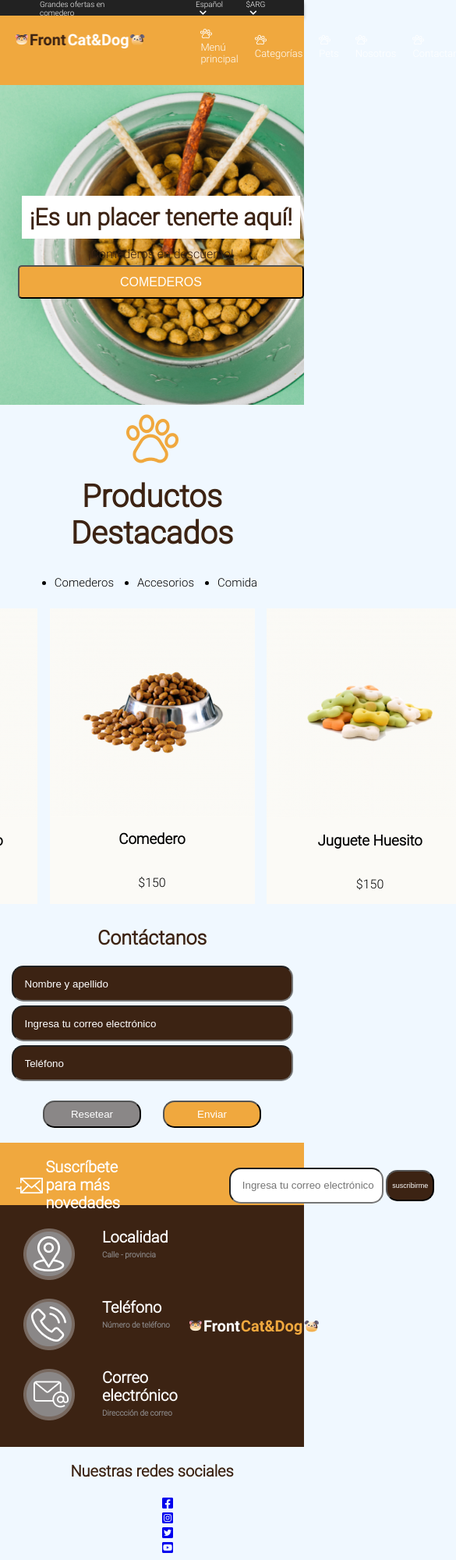
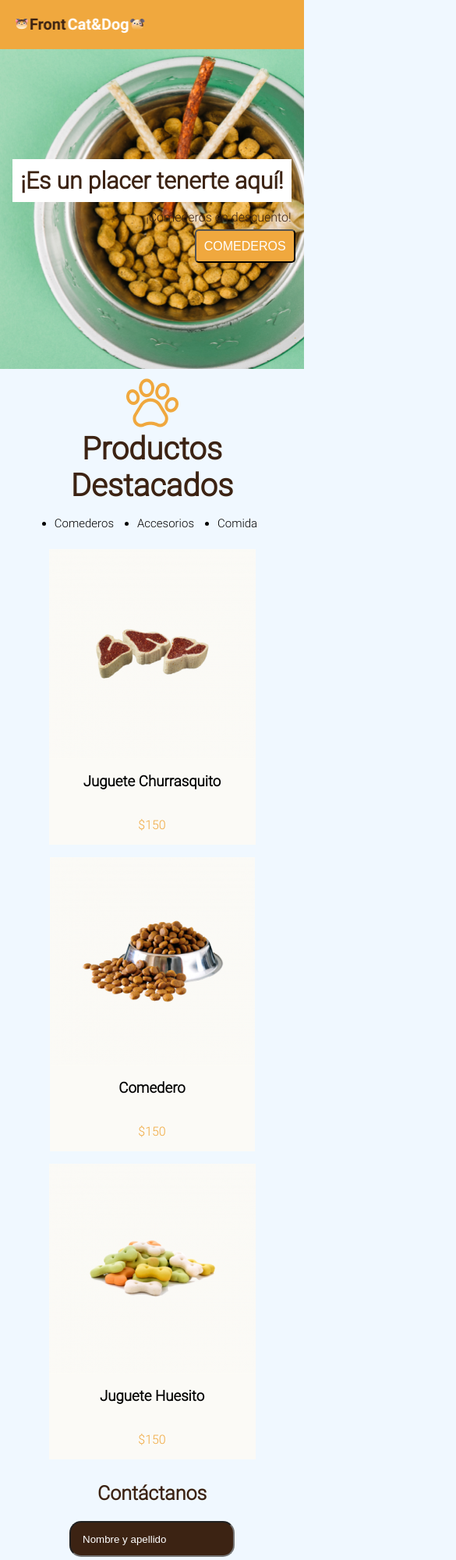
Before and after one commit to aracely848/ejercicios-Frontend1, a plain HTML site: page EjercicioPage/index.html in a window 390 px wide. Shown: the top 2000 px of the page at 78% size, 585 px wide, since content can reach past the window. Drawn offline with Linux system fonts and the light colour scheme; files whose address does not match are found by name.

Commit message:
clase 15 - versión mobile

```diff
--- a/EjercicioPage/css/style.css
+++ b/EjercicioPage/css/style.css
@@ -1,3 +1,4 @@
+/*Mobile*/
 @font-face{
     src: url('../Fonts/Roboto/Roboto-Light.ttf');
     font-family: 'Roboto';
@@ -19,7 +20,7 @@ nav.nav1 {
     display: flex;
 }
 nav ul{
-    display: flex;
+    display: none;
     align-items: center;
     flex-direction: row;
     margin-right: 20px;
@@ -34,7 +35,7 @@ nav.nav1 ul.menu1{
 
 nav ul li {
     color:#ffffff;
-    font-size: 10px;
+    font-size: 0.625rem;
     z-index: 22;
     margin: 0 10px;
     padding: 0 0 10px;
@@ -43,7 +44,7 @@ nav ul li {
 }
 nav.nav1 ul li {
     color:#ffffff;
-    font-size: 10px;
+    font-size: 0.625rem;
     z-index: 22;
     margin: 0 10px;
     padding: 0 0 10px;
@@ -53,18 +54,13 @@ nav.nav1 ul li {
 nav.nav1 ul.menu1 li a{
     text-decoration: none;
     color:#ffffff;
-    font-size: 10px;
+    font-size: 0.625rem;
 }
 nav.nav1 ul.menu1 li a i{
     margin-left: 5px;
 }
 header nav.nav1{
-    background: #222222;
-    box-shadow: 0px 4px 4px rgba(0, 0, 0, 0.25);
-    height: 20px;
-    width: 100%;
-    display:flex;
-    justify-content: space-between;
+    display: none;
 }
 header nav.nav1 ul{
     display:flex;
@@ -82,53 +78,12 @@ header nav.logo img.logo1 {
 
 }
 header nav.logo ul li {
-    font-size: 13px;
-    line-height: 15px;
+    font-size: 0.813rem;
+    line-height: 0.938rem;
 }
 header nav.logo ul li img.patita {
     margin-right: 5px;
 }
-/* section.banner {
-    width: 100%;
-    background-color: rgb(250, 250, 232);
-    background-image: url('../img/foto.png');
-    background-repeat: no-repeat;
-    background-size: cover;
-    height: 409px;
-    position: relative;
-}
-section.banner h2 {
-    position:absolute;
-    font-size: 30px;
-    line-height: 35px;
-    background-color: #ffffff;
-    color: #3C2313;
-    right: 5%;
-    top:20%;
-    padding: 10px;
-}
-section.banner p {
-    position:absolute;
-    font-size: 16px;
-    line-height: 19px;
-    color: #3C2313;
-    right: 10%;
-    top:35%;
-    padding: 10px;
-}
-section.banner button {
-    position:absolute;
-    font-size: 16px;
-    line-height: 19px;
-    color: #ffffff;
-    background-color: #F0A83E;
-    right: 14%;
-    top:48%;
-    padding: 15px 10px;
-    border-radius: 5px;
-    text-align: center;
-} */
-
 
 section.banner {
     width: 100%;
@@ -138,31 +93,31 @@ section.banner {
     background-size: cover;
     height: 410px;
     display: flex;
-    justify-content: flex-end;
+    justify-content: center;
 }
 section.banner div.text {
     display: flex;
     flex-direction: column;
-    text-align: center;
+    text-align: end;
     justify-content: center;
 }
 section.banner div.text h2 {
-    font-size: 30px;
-    line-height: 35px;
+    font-size: 1.875rem;
+    line-height: 2.188rem;
     background-color: #ffffff;
     color: #3C2313;
     padding: 10px;
     margin: 5px;
 }
 section.banner div.text p {
-    font-size: 16px;
-    line-height: 19px;
+    font-size: 1rem;
+    line-height: 1.188rem;
     color: #3C2313;
     margin: 5px;
 }
 section.banner div.text button {
-    font-size: 16px;
-    line-height: 19px;
+    font-size: 1rem;
+    line-height: 1.188rem;
     color: #ffffff;
     background-color: #F0A83E;
     padding: 10px;
@@ -182,14 +137,11 @@ section.part1 img {
 section.part1 h1 {
     color: #3C2313;
     font-family: 'Roboto', 'Courier New', Courier, monospace;
-    font-size: 40px;
+    font-size: 2.5rem;
     font-style: normal;
     font-weight: 700;
-    line-height: 47px;
-    margin: 15px 0;
-}
-section.part1 h1 {
-    color: #3C2313;
+    line-height: 2.938rem;
+    margin: 0 15px;
     text-align: center;
 }
 section.part1 ul {
@@ -197,8 +149,8 @@ section.part1 ul {
     justify-content: center;
 }
 section.part1 ul li {
-    font-size: 15px;
-    line-height: 18px;
+    font-size: 0.938rem;
+    line-height: 1.125rem;
     padding-right: 30px;
     list-style: disc;
 }
@@ -207,8 +159,9 @@ ul li {
 }
 section.part2 {
     display: flex;
-    text-align: center;
-    justify-content: center;
+    flex-direction: column;
+    position: relative;
+    align-items: center;
 }
 section.part2 div{
     margin: 2%;
@@ -216,6 +169,10 @@ section.part2 div{
     display: flex;
     flex-direction: column;
     text-align: center;
+}
+section.part2 div p {
+    color: #F0A83E;
+
 }
 section.part3 {
     display: flex;
@@ -235,15 +192,15 @@ section.part3 form {
 }
 section.part3 h2 {
     color: #3C2313;
-    font-size: 25px;
-    line-height: 30px;
+    font-size: 1.563rem;
+    line-height: 1.875rem;
     font-weight: 700;
 }
 section.part3 input {
     background: #3C2313;
     border-radius: 15px;
     color: #ffffff;
-    width: 340px;
+    width: 191px;
     height: 40px;
     margin-bottom: 5px;
     padding-left: 15px;
@@ -273,9 +230,13 @@ section.part3 form ::placeholder {
 section.part4 {
     background-color: #F0A83E;
     color:#ffffff;
-    height: 40px;
+    height: auto;
     padding: 20px;
     margin-top: 5%;
+}
+section.part4 div {
+    min-width: 100%;
+    margin-bottom: 15px;
 }
 section.part4 img {
     margin-right: 1%;
@@ -284,24 +245,22 @@ section.part4 form {
     display: flex;
     width: 100%;
     margin: 0 auto;
-    flex-direction: row;
+    flex-direction: column;
     align-items: center;
 }
+
 section.part4 label{
-    font-size: 20px;
-    line-height: 23px;
+    font-size: 1.25rem;
+    line-height: 1.438rem;
     font-weight: 700;
-    margin-right: 40%;
-
 }
 
 section.part4 input {
     background: #ffffff;
     border-radius: 15px;
     color: #222222;
-    width: 271px;
+    width: 185px;
     height: 40px;
-    margin-right: 1%;
     padding-left: 15px;
 
 }
@@ -312,13 +271,14 @@ section.part4 button.suscripcion {
     color: #ffffff;
     width: 70px;
     height: 40px;
-    font-size: 9px;
+    font-size: 0.563rem;
 }
 section.part5 {
     background-color: #3C2313;
     padding: 20px;
     display:flex;
     justify-content: space-between;
+    flex-direction: column-reverse;
 }
 section.part5 div.container {
     display:flex;
@@ -327,6 +287,7 @@ section.part5 div.container {
 section.part5 div.logo {
     display:flex;
     align-items: center;
+    justify-content: center;
 }
 section.part5 div.content {
     display:flex;
@@ -342,8 +303,8 @@ section.part5 div.content div.option2 {
 }
 section.part5 div.content div.option2 h4{
     font-weight: bold;
-    font-size: 20px;
-    line-height: 23px;
+    font-size: 1.25rem;
+    line-height: 1.438rem;
     font-style: normal;
     color: #ffffff;
     margin: 0 5px 5px;
@@ -351,8 +312,8 @@ section.part5 div.content div.option2 h4{
 section.part5 div.content div.option2 p {
     font-style: normal;
     font-weight: bold;
-    font-size: 10px;
-    line-height: 12px;
+    font-size: 0.625rem;
+    line-height: 0.75rem;
     color: #8A8787;
     margin: 0px 5px;
 }
@@ -362,8 +323,8 @@ section.redes {
 }
 section.redes p{
     font-weight: bold;
-    font-size: 20px;
-    line-height: 23px;
+    font-size: 1.25rem;
+    line-height: 1.438rem;
     font-style: normal;
     color: #3C2313;
 
@@ -377,3 +338,82 @@ footer p {
     margin-top: 0;
     margin-bottom: 0;
 }
+
+@media (min-width:375px) {
+    section.part4 input {
+        width: 235px;
+    }
+
+}
+@media (min-width:425px) {
+    section.part4 input {
+        width: 271px;
+    }
+    section.part3 input {
+        width: 340px;
+    }
+}
+@media (min-width:768px) {
+    /*Tablet*/
+    nav ul{
+        display: flex;
+
+    }
+    section.part4 {
+        height: 40px;
+    }
+    section.part4 form {
+        flex-direction: row;
+        justify-content: space-between;
+    }
+    section.part4 form div {
+        display: flex;
+        min-width: 50%;
+        margin-bottom: 0;
+    }
+    section.part4 input {
+        margin-right: 1%;
+    }
+    section.part4 input {
+        width: 271px;
+    }
+    section.part5 {
+        flex-direction: row;
+    }
+}
+
+@media (min-width:992px) {
+    /*Desktop*/
+    section.part2 {
+        flex-direction: row;
+        text-align: center;
+        justify-content: center;
+    }
+    nav ul{
+        display: flex;
+        align-items: center;
+        flex-direction: row;
+        margin-right: 20px;
+    }
+    header nav.nav1{
+        background: #222222;
+        box-shadow: 0px 4px 4px rgba(0, 0, 0, 0.25);
+        height: 20px;
+        width: 100%;
+        display:flex;
+        justify-content: space-between;
+    }
+    section.banner {
+       justify-content: flex-end;
+    }
+    section.banner div.text {
+       text-align: center;
+    }
+    section.part1 h1 {
+        margin: 15px 0;
+    }
+    section.part4 form div {
+        min-width: 35%;
+    }
+
+}
--- a/EjercicioPage/index.html
+++ b/EjercicioPage/index.html
@@ -35,7 +35,7 @@
        <div class="text">
         <h2>¡Es un placer tenerte aquí!</h2>
         <p>¡Comederos en descuento!</p>
-        <button>COMEDEROS</button>
+        <div><button>COMEDEROS</button></div>
        </div>
     </section>
     <section class="part1">
@@ -75,10 +75,14 @@
     </section>
     <section class="part4">
         <form>
-            <img src="img/Vector.png" alt="text">
-            <label>Suscríbete para más novedades</label>
-            <input placeholder="Ingresa tu correo electrónico">
-            <button class="suscripcion" type="submit">suscribirme</button>
+            <div>
+                <img src="img/Vector.png" alt="text">
+                <label>Suscríbete para más novedades</label>
+            </div>
+            <div>
+                <input placeholder="Ingresa tu correo electrónico">
+                <button class="suscripcion" type="submit">suscribirme</button>
+            </div>
         </form>
     </section>
     <section class="part5">
@@ -113,15 +117,6 @@
         </div>
         <div class="logo"><img src="img/Logo2.png" class="logo2" height="23px" width="166"></div>
     </section>
-    <section class="redes">
-        <p>Nuestras redes sociales</p>
-        <ul>
-            <li><a href="https://www.facebook.com/"><i class="fab fa-facebook-square"></i></a></li>
-            <li><a href="https://www.instagram.com/"><i class="fab fa-instagram-square"></i></a></li>
-            <li><a href="https://www.twiter.com"><i class="fab fa-twitter-square"></i></a></li>
-            <li><a href="https://www.youtube.com"><i class="fab fa-youtube-square"></i></a></li>
-        </ul>
-    </section>
     <footer>
         <p>Todos los derechos reservados Front End</p>
     </footer>
```
